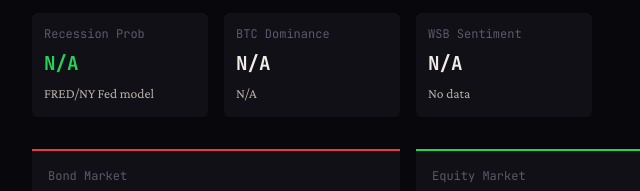
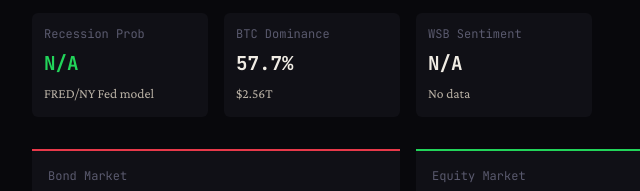
Before and after one commit to gnsumanth81-boop/Final_chaos, a plain HTML site: page index.html in a window 1280 px wide. Shown: the part 441-632 px from the top of the page, 232-872 px from the left. Drawn offline with nearby package versions, Linux system fonts and the light colour scheme; a web font is replaced by a local one.

Commit message:
Chaos Intelligence v7 — Auto-deploy 2026-05-29T09:49

```diff
--- a/index.html
+++ b/index.html
@@ -52,7 +52,7 @@ body{background:var(--bg);color:var(--ink);font-family:var(--font-body);padding:
   <div class="chaos-line">"The market speaks in contradictions."</div>
 
   <div class="sec-title">MACRO DASHBOARD</div>
-  <div class="mgrid"><div class="mi" style="animation-delay:0ms"><div class="mi-l">10Y Treasury</div><div class="mi-v neut">4.455%</div><div class="mi-s">Yield change</div></div><div class="mi" style="animation-delay:80ms"><div class="mi-l">DXY Dollar</div><div class="mi-v neut">99.13</div><div class="mi-s">— Neutral</div></div><div class="mi" style="animation-delay:160ms"><div class="mi-l">VIX</div><div class="mi-v neut">15.84</div><div class="mi-s">Implied vol</div></div><div class="mi" style="animation-delay:240ms"><div class="mi-l">S&amp;P 500</div><div class="mi-v up">7,564</div><div class="mi-s">+0.58%</div></div><div class="mi" style="animation-delay:320ms"><div class="mi-l">Recession Prob</div><div class="mi-v up">N/A</div><div class="mi-s">FRED/NY Fed model</div></div><div class="mi" style="animation-delay:400ms"><div class="mi-l">BTC Dominance</div><div class="mi-v neut">N/A</div><div class="mi-s">N/A</div></div><div class="mi" style="animation-delay:480ms"><div class="mi-l">WSB Sentiment</div><div class="mi-v neut">N/A</div><div class="mi-s">No data</div></div></div>
+  <div class="mgrid"><div class="mi" style="animation-delay:0ms"><div class="mi-l">10Y Treasury</div><div class="mi-v neut">4.455%</div><div class="mi-s">Yield change</div></div><div class="mi" style="animation-delay:80ms"><div class="mi-l">DXY Dollar</div><div class="mi-v neut">99.13</div><div class="mi-s">— Neutral</div></div><div class="mi" style="animation-delay:160ms"><div class="mi-l">VIX</div><div class="mi-v neut">15.84</div><div class="mi-s">Implied vol</div></div><div class="mi" style="animation-delay:240ms"><div class="mi-l">S&amp;P 500</div><div class="mi-v up">7,564</div><div class="mi-s">+0.58%</div></div><div class="mi" style="animation-delay:320ms"><div class="mi-l">Recession Prob</div><div class="mi-v up">N/A</div><div class="mi-s">FRED/NY Fed model</div></div><div class="mi" style="animation-delay:400ms"><div class="mi-l">BTC Dominance</div><div class="mi-v neut">57.7%</div><div class="mi-s">$2.56T</div></div><div class="mi" style="animation-delay:480ms"><div class="mi-l">WSB Sentiment</div><div class="mi-v neut">N/A</div><div class="mi-s">No data</div></div></div>
 
   <div class="ctx-grid"><div class="ctx-card" style="--accent:var(--red);animation-delay:0ms"><div class="ctx-l">Bond Market</div><div class="ctx-v dn">CAUTION</div><div class="ctx-d">10Y at 4.455% — yields within normal range.</div></div><div class="ctx-card" style="--accent:var(--green);animation-delay:100ms"><div class="ctx-l">Equity Market</div><div class="ctx-v up">BULLISH</div><div class="ctx-d">S&amp;P 500 +0.58% session.</div></div><div class="ctx-card" style="--accent:var(--gold);animation-delay:200ms"><div class="ctx-l">Crypto</div><div class="ctx-v neut">HEDGING</div><div class="ctx-d">BTC at $73,754 — positive momentum.</div></div><div class="ctx-card" style="--accent:var(--purple);animation-delay:300ms"><div class="ctx-l">Sentiment</div><div class="ctx-v up">FEAR 23</div><div class="ctx-d">Neutral sentiment across retail.</div></div></div>
 
```
